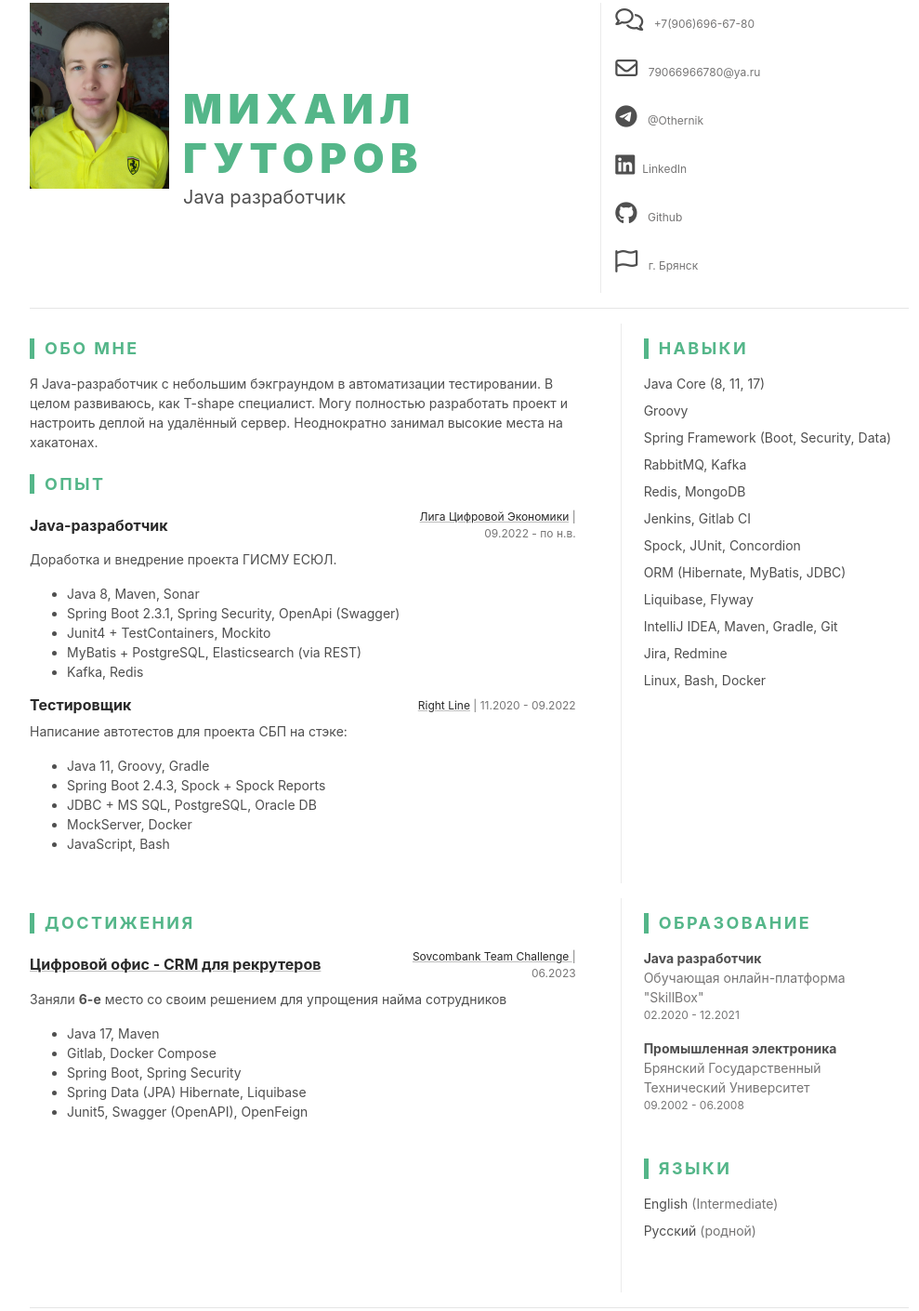
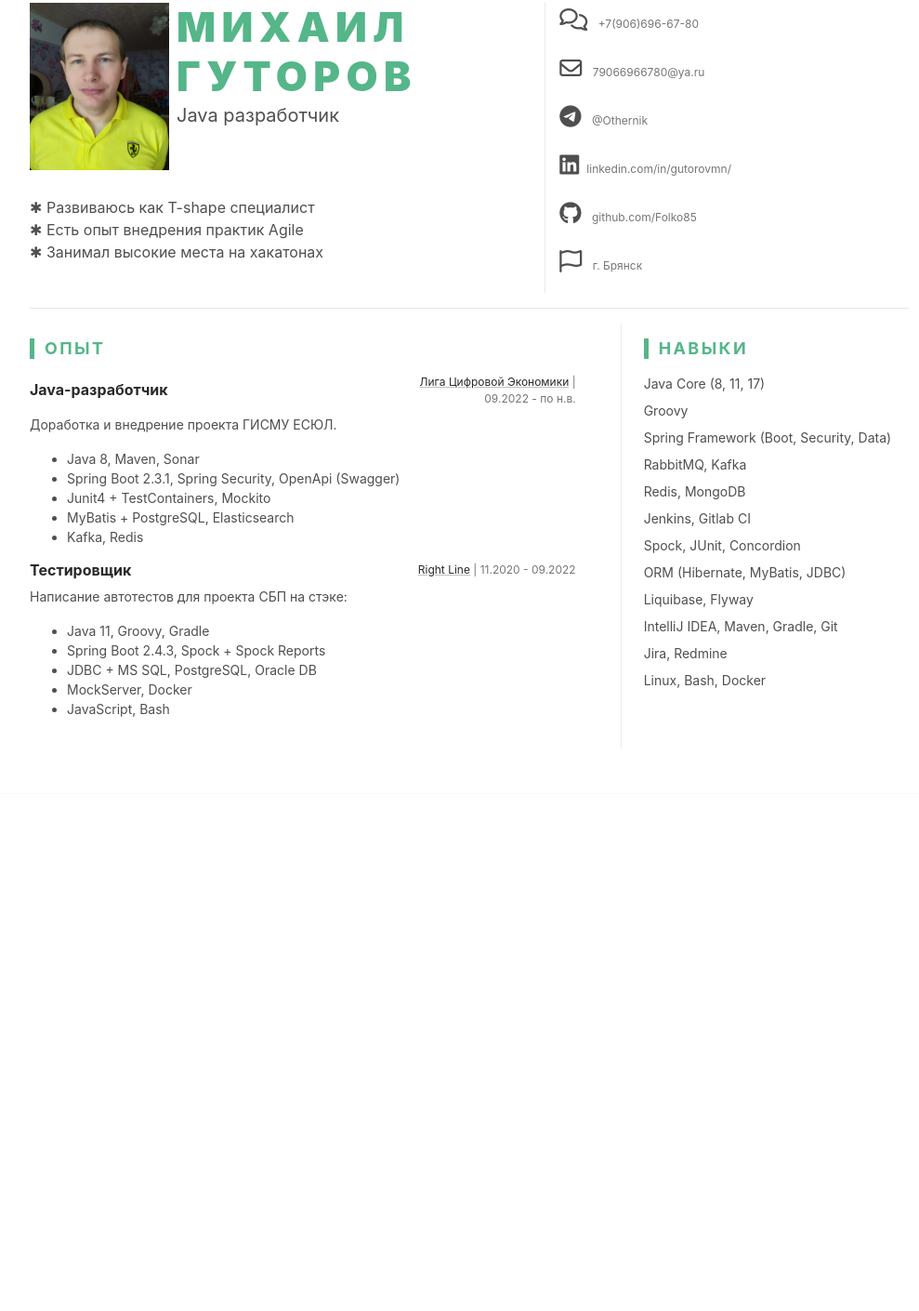
Before and after one commit to Folko85/about-me, a plain HTML site: page index.html in a window 1280 px wide. Shown: the part 148-1558 px from the top of the page at 93% size, without its empty margins (135-1124 px from the left). After the commit the page ends 1002 px from the top, so only its background shows below. Drawn offline with Linux system fonts and the light colour scheme.

Commit message:
Убрал вообще вторую страницу. Оставил тока самое главное.

```diff
--- a/index.html
+++ b/index.html
@@ -42,13 +42,18 @@
             <article class="resume-wrapper mx-auto theme-bg-light p-5 shadow-sm">
                 <page orientation="p">
                     <div class="resume-header">
-                        <img class="rounded-circe float-left" src="images/profile.jpeg" height="200" width="150" alt="">
-                        <div class="row align-items-center">
+                        <div class="row align-items-lg-start">
                             <div class="resume-title col-12 col-md-6 col-lg-8 col-xl-7">
-                                <h2 class="resume-name mb-0 text-uppercase">Михаил Гуторов</h2>
-                                <div class="resume-tagline mb-4 mb-md-0"><b>Java разработчик</b></div>
+                                <img class="rounded-circe float-left mr-2 mb-4" src="images/profile.jpeg" height="180" width="150" alt="">
+                                <h2 class="resume-name ml-4 mb-0 text-uppercase">Михаил Гуторов</h2>
+                                <div class="resume-tagline ml-8 dd-5 mb-md-0"><b>Java разработчик</b></div><br><br><br>
+                                <div class="item-content ">
+                                    ✱ Развиваюсь как T-shape специалист<br>
+                                    ✱ Есть опыт внедрения практик Agile<br>
+                                    ✱ Занимал высокие места на хакатонах<br>
+                                </div>
                             </div><!--//resume-title-->
-                            <div class="resume-contact col-12 col-md-6 col-lg-4 col-xl-4" align="left">
+                            <div class="resume-contact col-12 col-md-6 col-lg-4 col-xl-5" align="left">
                                 <ul class="list-unstyled mb-0">
 
                                     <li class="mb-4">
@@ -67,11 +72,11 @@
                                     <li class="mb-4"><a class="resume-link"
                                                         href="https://www.linkedin.com/in/gutorovmn/"><span
                                             class="icon fa-2x mr-2" data-fa-transform="down-4">&#xf08c;</span><span
-                                            class="d-lg-inline-block text-muted">LinkedIn</span></a></li>
+                                            class="d-lg-inline-block text-muted">linkedin.com/in/gutorovmn/</span></a></li>
 
                                     <li class="mb-4"><a class="resume-link" href="https://github.com/Folko85">
                                         <span class="icon fa-2x mr-2" data-fa-transform="down-4">&#xf09b;</span>
-                                        <span class="d-lg-inline-block text-muted">Github</span>
+                                        <span class="d-lg-inline-block text-muted">github.com/Folko85</span>
                                     </a></li>
 
                                     <li class="mb-4">
@@ -91,15 +96,6 @@
                         <div class="row">
                             <div class="resume-main col-12 col-lg-8 col-xl-8 pr-0 pr-lg-5">
                                 <section class="work-section py-3">
-                                    <h3 class="text-uppercase resume-section-heading mb-4">Обо мне</h3>
-                                    <div class="item-content">
-                                        Я Java-разработчик с небольшим бэкграундом в автоматизации тестировании. В целом
-                                        развиваюсь, как T-shape специалист. Могу полностью разработать проект и
-                                        настроить
-                                        деплой на удалённый сервер. Неоднократно занимал высокие места на хакатонах.
-                                        <br>
-                                    </div>
-                                    <br>
                                     <h3 class="text-uppercase resume-section-heading mb-4">Опыт</h3>
                                     <div class="item mb-3">
                                         <div class="item-heading row align-items-center mb-2">
@@ -119,7 +115,7 @@
                                                 <li> Java 8, Maven, Sonar</li>
                                                 <li> Spring Boot 2.3.1, Spring Security, OpenApi (Swagger)</li>
                                                 <li> Junit4 + TestContainers, Mockito</li>
-                                                <li> MyBatis + PostgreSQL, Elasticsearch (via REST)</li>
+                                                <li> MyBatis + PostgreSQL, Elasticsearch</li>
                                                 <li> Kafka, Redis</li>
                                             </ul>
                                         </div>
@@ -183,78 +179,51 @@
                         </div>
                     </div>
                 </page>
-                <p class="after"></p>
-                <page orientation="p">
-                    <div class="resume-body">
-                        <div class="row">
-                            <div class="resume-main col-12 col-lg-8 col-xl-8 pr-0 pr-lg-5">
-                                <section class="work-section py-3">
-                                    <h3 class="text-uppercase resume-section-heading mb-4">Достижения</h3>
-                                    <div class="item mb-3">
-                                        <div class="item-heading row align-items-center mb-2">
-                                            <h4 class="item-title col-12 col-md-6 col-lg-8 mb-2 mb-md-0"><a
-                                                    class="theme-link"
-                                                    href="http://fentpp.ru"> Цифровой офис - CRM для рекрутеров</a></h4>
-                                            <div class="item-meta col-12 col-md-6 col-lg-4 text-muted text-left text-md-right">
-                                                <a class="theme-link"
-                                                   href="https://codenrock.com/contests/scbchallenge2023#/">Sovcombank
-                                                    Team Challenge </a> |
-                                                06.2023
-                                            </div>
-                                        </div>
-                                        <div class="item-content">
-                                            <p> Заняли <b>6-е</b> место со своим решением для упрощения найма
-                                                сотрудников
-                                            </p>
-                                            <ul class="resume-list">
-                                                <li> Java 17, Maven</li>
-                                                <li> Gitlab, Docker Compose</li>
-                                                <li> Spring Boot, Spring Security</li>
-                                                <li> Spring Data (JPA) Hibernate, Liquibase</li>
-                                                <li> Junit5, Swagger (OpenAPI), OpenFeign</li>
-                                            </ul>
-                                        </div>
-                                    </div>
-                                </section>
-                            </div><!--//resume-main-->
-                            <aside class="resume-aside col-12 col-lg-4 col-xl-4 px-lg-4 pb-lg-4">
+<!--                <p class="after"></p>-->
+<!--                <page orientation="p">-->
+<!--                    <div class="resume-body">-->
+<!--                        <div class="row">-->
+<!--                            <div class="resume-main col-12 col-lg-8 col-xl-8 pr-0 pr-lg-5">-->
+
+<!--                            </div>&lt;!&ndash;//resume-main&ndash;&gt;-->
+<!--                            <aside class="resume-aside col-12 col-lg-4 col-xl-4 px-lg-4 pb-lg-4">-->
 
 
-                                <section class="education-section py-3">
-                                    <h3 class="text-uppercase resume-section-heading mb-4">Образование</h3>
-                                    <ul class="list-unstyled resume-education-list">
-                                        <li class="mb-3">
-                                            <div class="resume-degree font-weight-bold"> Java разработчик</div>
-                                            <div class="resume-degree-org text-muted">Обучающая онлайн-платформа
-                                                "SkillBox"
-                                            </div>
-                                            <div class="resume-degree-time text-muted">02.2020 - 12.2021</div>
-                                        </li>
-                                        <li class="mb-3">
-                                            <div class="resume-degree font-weight-bold">Промышленная электроника
-                                            </div>
-                                            <div class="resume-degree-org text-muted">Брянский Государственный
-                                                Технический
-                                                Университет
-                                            </div>
-                                            <div class="resume-degree-time text-muted">09.2002 - 06.2008</div>
-                                        </li>
-                                    </ul>
-                                </section><!--//education-section-->
+<!--                                <section class="education-section py-3">-->
+<!--                                    <h3 class="text-uppercase resume-section-heading mb-4">Образование</h3>-->
+<!--                                    <ul class="list-unstyled resume-education-list">-->
+<!--                                        <li class="mb-3">-->
+<!--                                            <div class="resume-degree font-weight-bold"> Java разработчик</div>-->
+<!--                                            <div class="resume-degree-org text-muted">Обучающая онлайн-платформа-->
+<!--                                                "SkillBox"-->
+<!--                                            </div>-->
+<!--                                            <div class="resume-degree-time text-muted">2020 - 2021</div>-->
+<!--                                        </li>-->
+<!--                                        <li class="mb-3">-->
+<!--                                            <div class="resume-degree font-weight-bold">Промышленная электроника-->
+<!--                                            </div>-->
+<!--                                            <div class="resume-degree-org text-muted">Брянский Государственный-->
+<!--                                                Технический-->
+<!--                                                Университет-->
+<!--                                            </div>-->
+<!--                                            <div class="resume-degree-time text-muted">2002 - 2008</div>-->
+<!--                                        </li>-->
+<!--                                    </ul>-->
+<!--                                </section>&lt;!&ndash;//education-section&ndash;&gt;-->
 
-                                <section class="skills-section py-3">
-                                    <h3 class="text-uppercase resume-section-heading mb-4">Языки</h3>
-                                    <ul class="list-unstyled resume-lang-list">
-                                        <li class="mb-2">English <span class="text-muted">(Intermediate)</span></li>
-                                        <li class="mb-2">Русский <span class="text-muted">(родной)</span></li>
-                                    </ul>
-                                </section><!--//certificates-section-->
+<!--                                <section class="skills-section py-3">-->
+<!--                                    <h3 class="text-uppercase resume-section-heading mb-4">Языки</h3>-->
+<!--                                    <ul class="list-unstyled resume-lang-list">-->
+<!--                                        <li class="mb-2">English <span class="text-muted">(Intermediate)</span></li>-->
+<!--                                        <li class="mb-2">Русский <span class="text-muted">(родной)</span></li>-->
+<!--                                    </ul>-->
+<!--                                </section>&lt;!&ndash;//certificates-section&ndash;&gt;-->
 
-                            </aside><!--//resume-aside-->
-                        </div><!--//row-->
-                    </div><!--//resume-body-->
-                    <hr>
-                </page>
+<!--                            </aside>&lt;!&ndash;//resume-aside&ndash;&gt;-->
+<!--                        </div>&lt;!&ndash;//row&ndash;&gt;-->
+<!--                    </div>&lt;!&ndash;//resume-body&ndash;&gt;-->
+<!--                    <hr>-->
+<!--                </page>-->
             </article>
         </div><!--//html2pdf-->
     </div><!--//container-->
```
